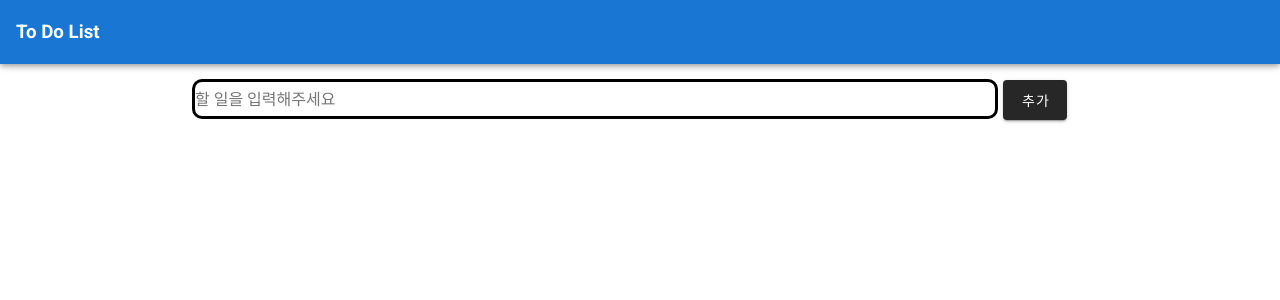
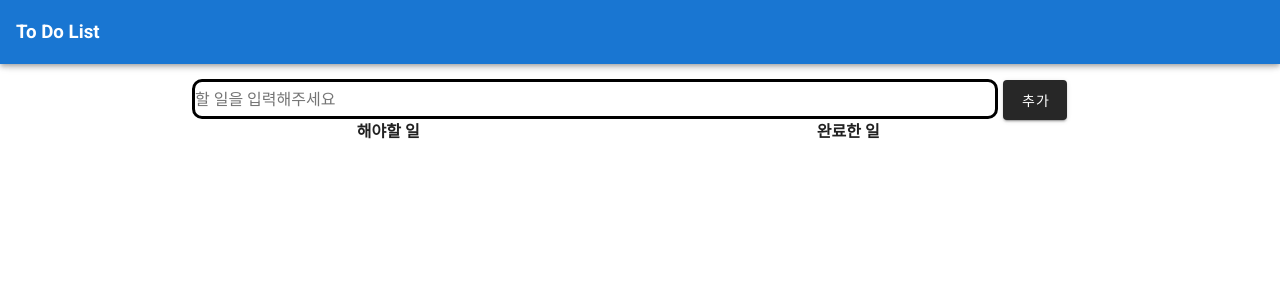
Before and after one commit to hkj4900/StudyVue, a Vue app in the folder to-do-list/: page / in a window 1280 px wide. Shown: the top 300 px of the page. Built offline with nearby package versions, Linux system fonts and the light colour scheme.

Commit message:
할일 리스트와 완료한 리스트의 항목을 클릭하면 이동하는 기능 구현

```diff
--- a/to-do-list/src/App.vue
+++ b/to-do-list/src/App.vue
@@ -13,9 +13,17 @@
     <v-content class = 'mainField' >
       <input type = 'text' class = "inputField" v-model="ToDoItem" placeholder="할 일을 입력해주세요">
       <v-btn dark class="button" @click="inputToDoItem">추가</v-btn>
-      <v-card @click="moveList(item)" class="cardStyle" v-for="(item, i) in ToDoList" :key="i">{{item}}</v-card>
+      <v-row>
+        <v-col>
+          <h4>해야할 일</h4>
+          <v-card @click="moveToCompleteList(item)" class="cardStyle" v-for="(item, i) in ToDoList" :key="i">{{item}}</v-card>
+        </v-col>
+        <v-col>
+          <h4>완료한 일</h4>
+          <v-card @click="moveToToDoList(item)" class="cardStyle" v-for="(item, i) in completeList" :key="i">{{item}}</v-card>
+        </v-col>
+      </v-row>
     </v-content>
-    <v-card class="cardStyle" v-for="(item, i) in completeList" :key="i">{{item}}</v-card>
   </v-app>
 </template>
 
@@ -40,10 +48,16 @@ export default {
       this.ToDoList[listIndex] = this.ToDoItem
       this.ToDoItem = ''
     },
-    moveList(item) {
-      console.log(item)
+    moveToCompleteList(item) {
+      var index = this.ToDoList.indexOf(item);
+      this.ToDoList.splice(index, 1);
       this.completeList.push(item)
-    }
+    },
+    moveToToDoList(item) {
+      var index = this.completeList.indexOf(item);
+      this.completeList.splice(index, 1);
+      this.ToDoList.push(item)
+    },
   }
 };
 </script>
@@ -78,4 +92,8 @@ export default {
   align-items: center;
   justify-content: center;
 }
+h4{
+  width: 90%;
+  text-align: center;
+}
 </style>
```
